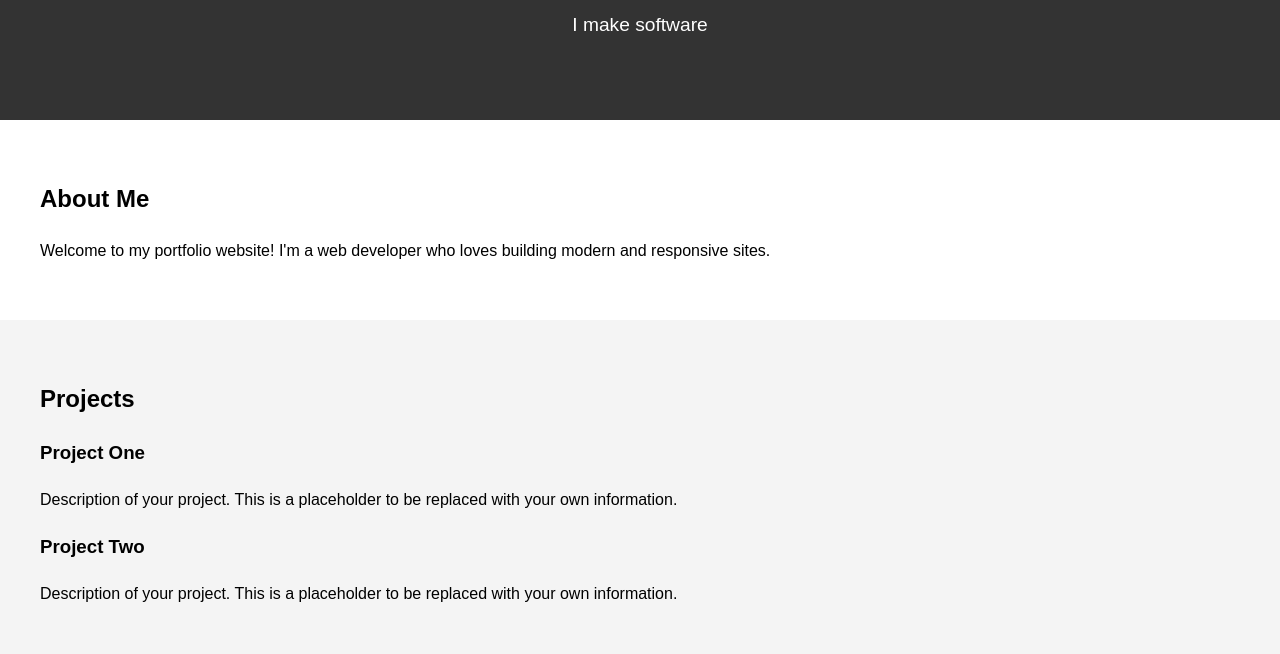
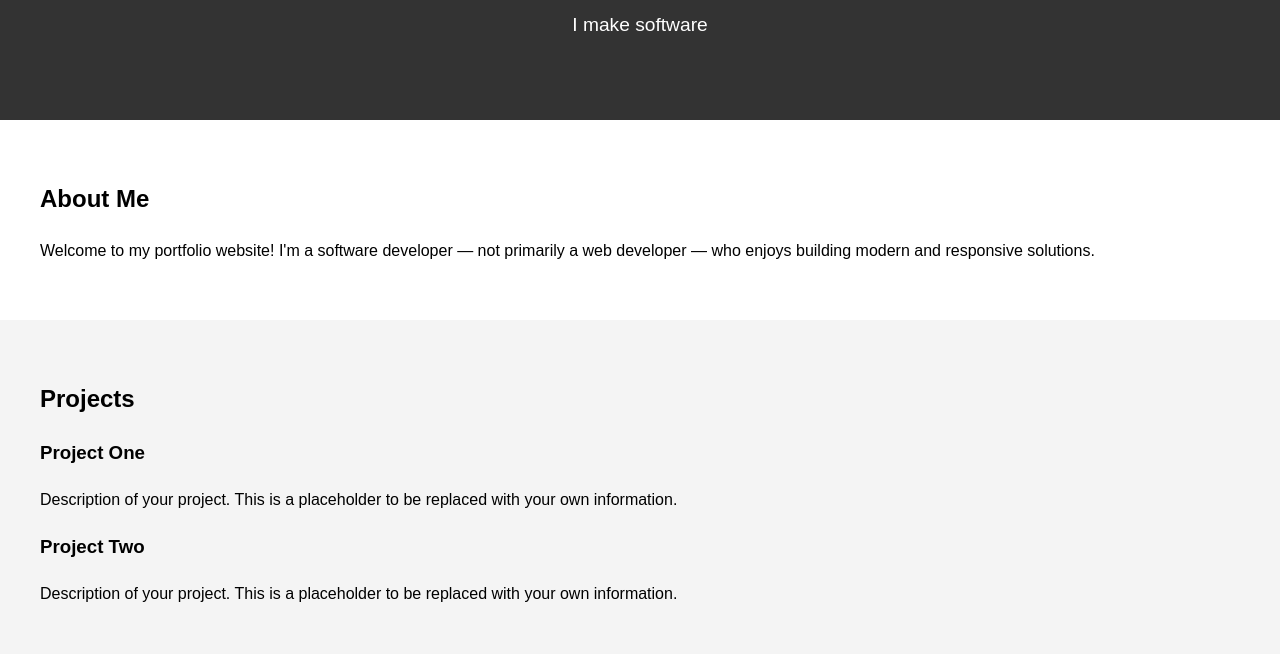
Before and after one commit to jamiegharrison24/jamiegharrison24.github.io, a plain HTML site: page index.html in a window 1280 px wide. Shown: the part 146-800 px from the top of the page. Drawn offline with Linux system fonts and the light colour scheme.

Commit message:
Update portfolio description

```diff
--- a/index.html
+++ b/index.html
@@ -13,7 +13,7 @@
 
   <section id="about">
     <h2>About Me</h2>
-    <p>Welcome to my portfolio website! I'm a web developer who loves building modern and responsive sites.</p>
+    <p>Welcome to my portfolio website! I'm a software developer — not primarily a web developer — who enjoys building modern and responsive solutions.</p>
   </section>
 
   <section id="projects">
```
Also changed, not shown: 1 other file.
